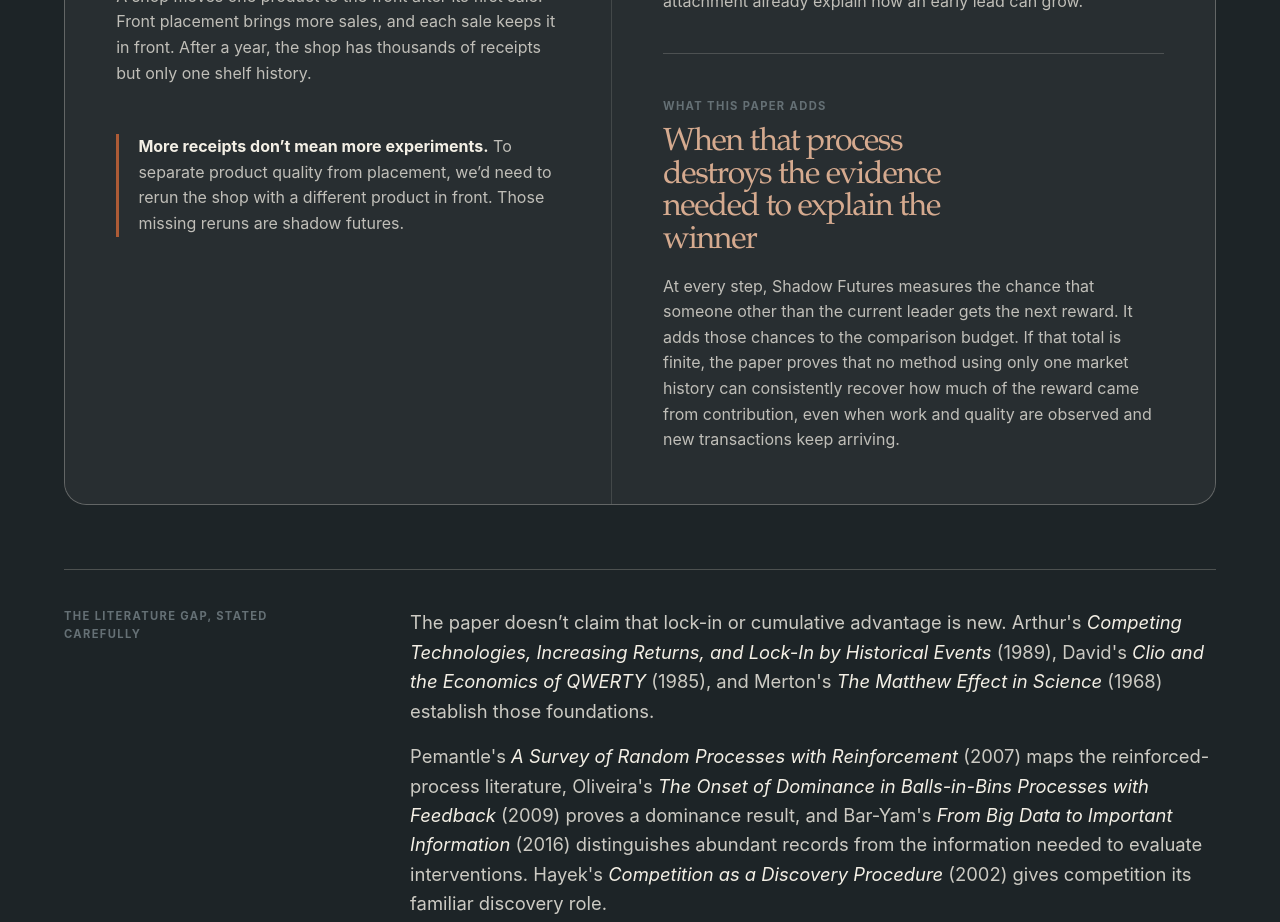
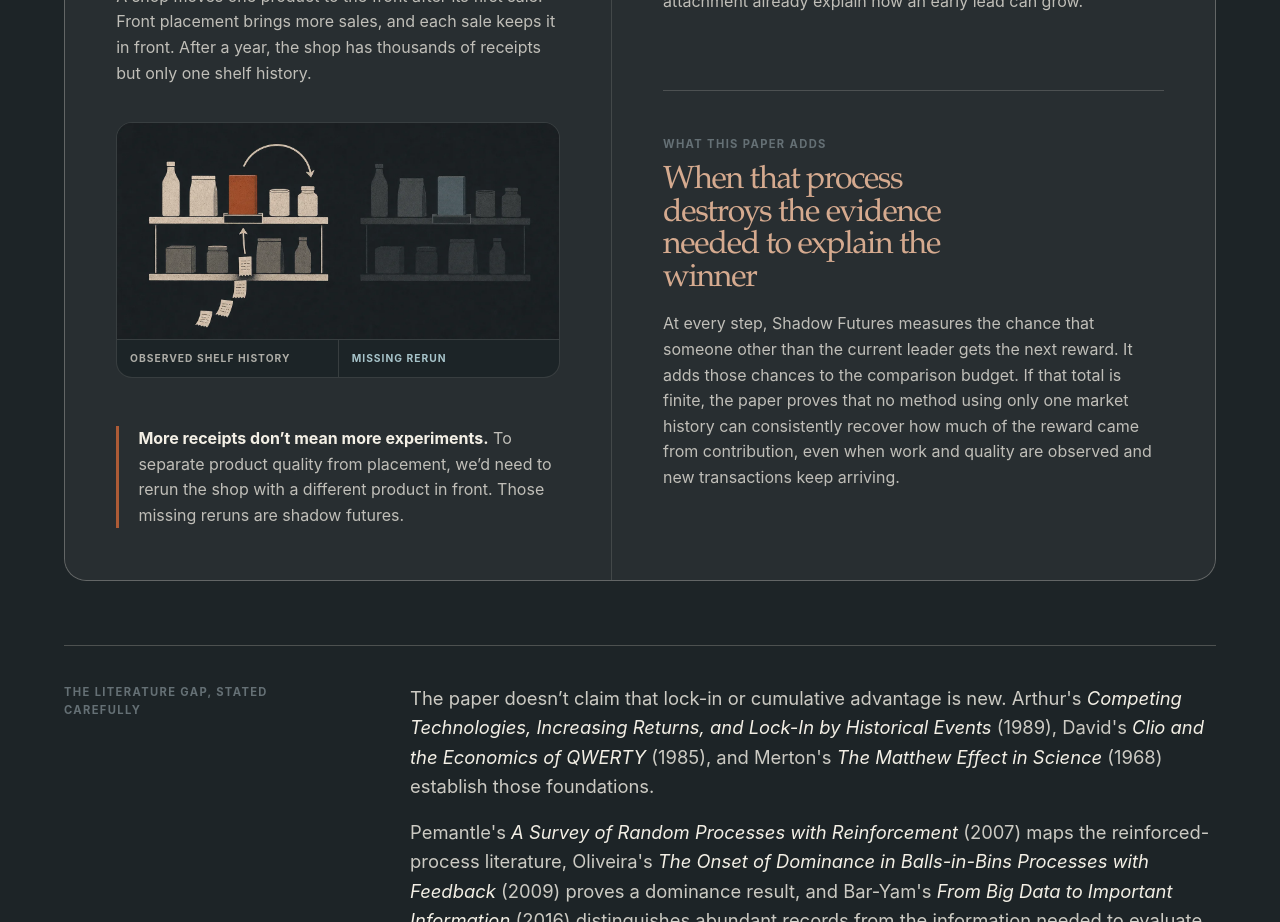
Before and after one commit to SeloSlav/shadow-futures, a Next.js app: page / in a window 1280 px wide. Shown: the part 1920-2842 px from the top of the page. Built offline with nearby package versions, Linux system fonts and the light colour scheme; no server answers.

Commit message:
Add shelf analogy visual to creator story

```diff
--- a/app/globals.css
+++ b/app/globals.css
@@ -1277,6 +1277,40 @@ input[type="range"] {
   color: color-mix(in srgb, var(--paper) 75%, transparent);
 }
 
+.novelty-analogy__visual {
+  overflow: hidden;
+  margin: clamp(1.5rem, 3vw, 2.25rem) 0 0;
+  border: 1px solid color-mix(in srgb, var(--paper) 13%, transparent);
+  border-radius: 1rem;
+  background: #1c2427;
+}
+
+.novelty-analogy__visual img {
+  display: block;
+  width: 100%;
+  height: auto;
+}
+
+.novelty-analogy__visual figcaption {
+  display: grid;
+  grid-template-columns: repeat(2, minmax(0, 1fr));
+  border-top: 1px solid color-mix(in srgb, var(--paper) 13%, transparent);
+  color: color-mix(in srgb, var(--paper) 68%, transparent);
+  font-size: 0.64rem;
+  font-weight: 740;
+  letter-spacing: 0.1em;
+  text-transform: uppercase;
+}
+
+.novelty-analogy__visual figcaption span {
+  padding: 0.65rem 0.8rem;
+}
+
+.novelty-analogy__visual figcaption span:last-child {
+  border-left: 1px solid color-mix(in srgb, var(--paper) 13%, transparent);
+  color: var(--blue-soft);
+}
+
 .novelty-analogy__answer {
   margin-top: clamp(1.5rem, 4vw, 3rem) !important;
   border-left: 3px solid var(--rust);
--- a/components/story/creator-story-page.tsx
+++ b/components/story/creator-story-page.tsx
@@ -1,5 +1,6 @@
 "use client";
 
+import Image from "next/image";
 import Link from "next/link";
 import { useState } from "react";
 
@@ -102,6 +103,19 @@ function NoveltyBridge() {
             more sales, and each sale keeps it in front. After a year, the shop has thousands of
             receipts but only one shelf history.
           </p>
+          <figure className="novelty-analogy__visual" id="shelf-analogy-visual">
+            <Image
+              src="/illustrations/shelf-shadow-future.webp"
+              width={1400}
+              height={684}
+              sizes="(max-width: 900px) calc(100vw - 5rem), 40vw"
+              alt="One product is repeatedly promoted by sales on the observed shelf, while a faint second shelf shows the unrealized rerun with a different product in front."
+            />
+            <figcaption>
+              <span>Observed shelf history</span>
+              <span>Missing rerun</span>
+            </figcaption>
+          </figure>
           <p className="novelty-analogy__answer">
             <strong>More receipts don’t mean more experiments.</strong> To separate product quality
             from placement, we’d need to rerun the shop with a different product in front.
```
Also changed, not shown: public/illustrations/shelf-shadow-future.webp (added).
